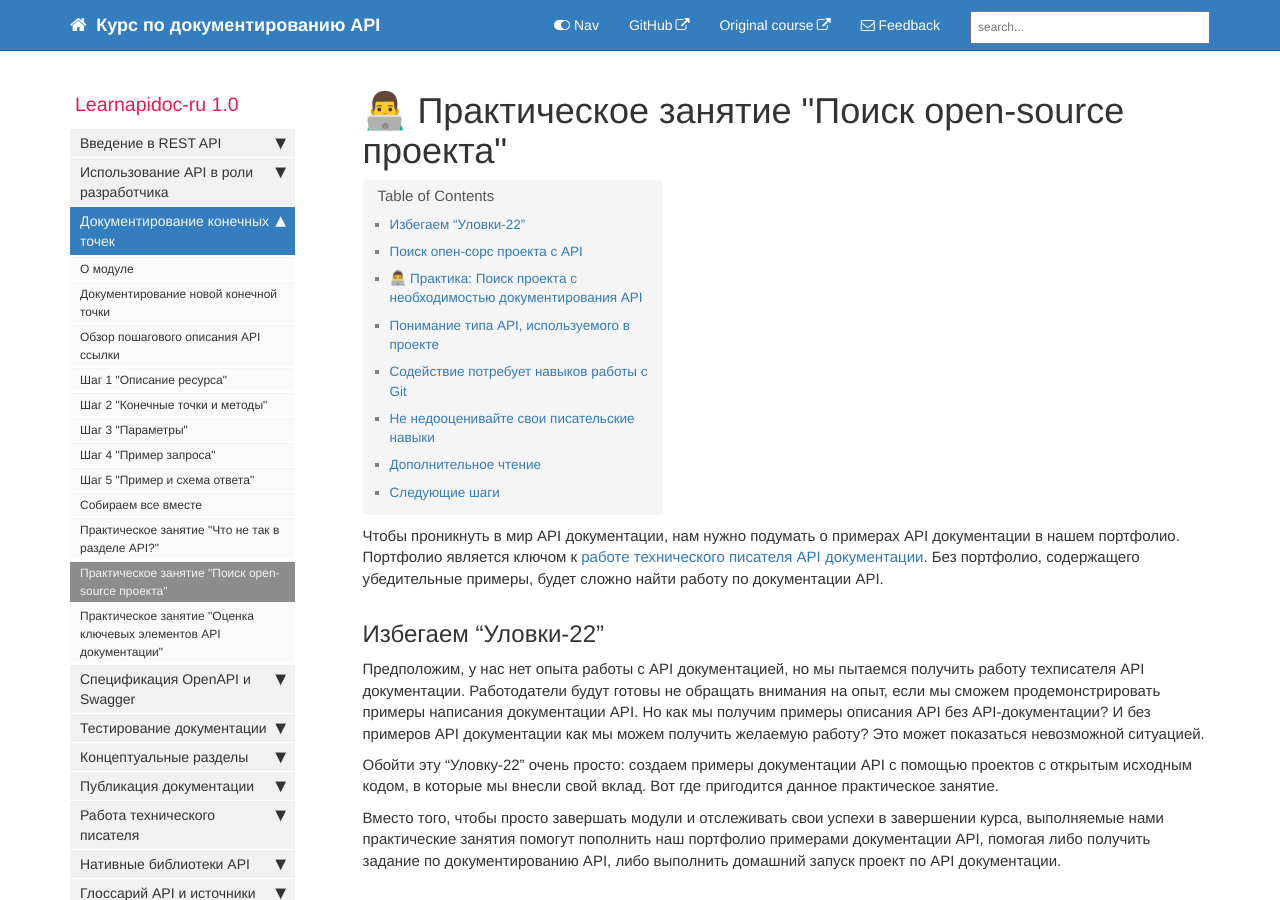
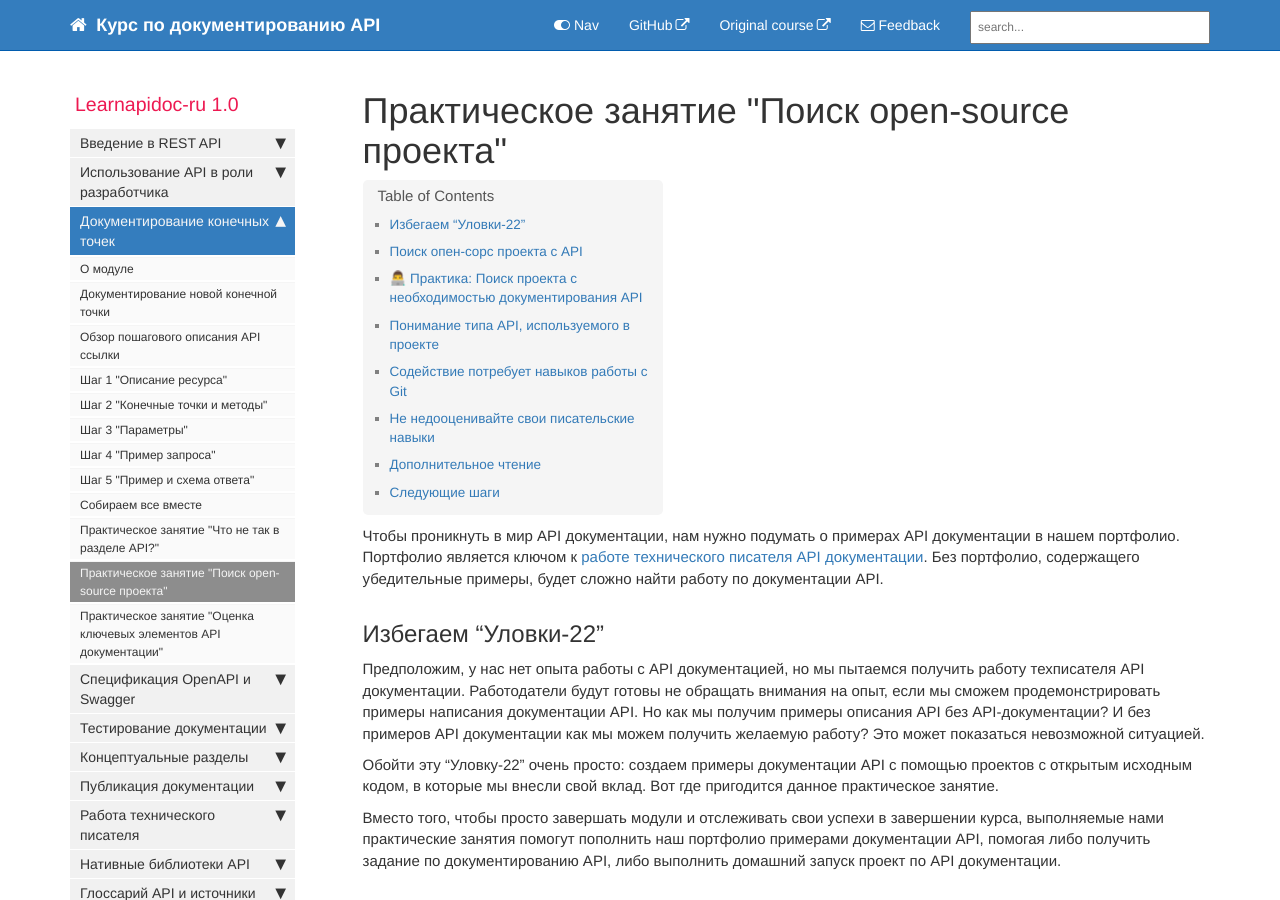
Before and after one commit to Starkovden/Starkovden.github.io, a Jekyll site: the page built from pages/documenting-api-endpoints/find-open-source-project.md, in a window 1280 px wide and 900 px high. Built offline with Jekyll 4.4.1, drawn with Linux system fonts in a browser that asks for light colours; nearby versions of some CDN libraries; comment, search, counter and statistics services are not loaded.

Commit message:
убрал эмоджи из заголовка

```diff
--- a/pages/documenting-api-endpoints/find-open-source-project.md
+++ b/pages/documenting-api-endpoints/find-open-source-project.md
@@ -1,5 +1,5 @@
 ---
-title: 👨‍💻 Практическое занятие "Поиск open-source проекта"
+title: Практическое занятие "Поиск open-source проекта"
 last_updated: Oct 9, 2019
 sidebar: mydoc_sidebar
 permalink: find-open-source-project.html
```
